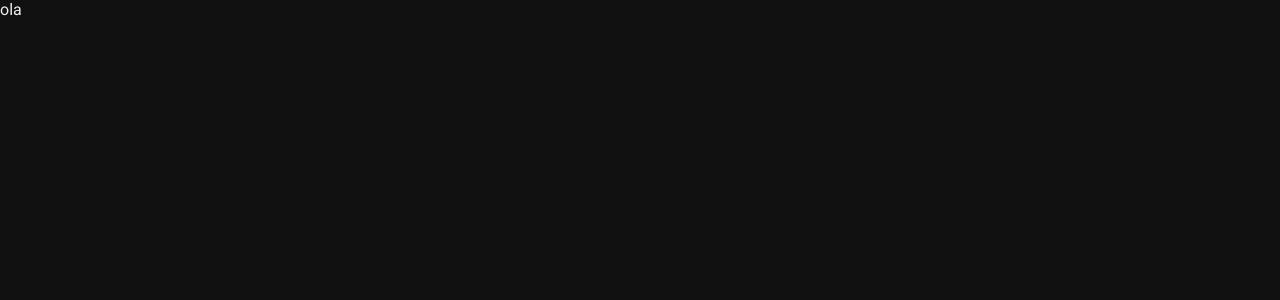
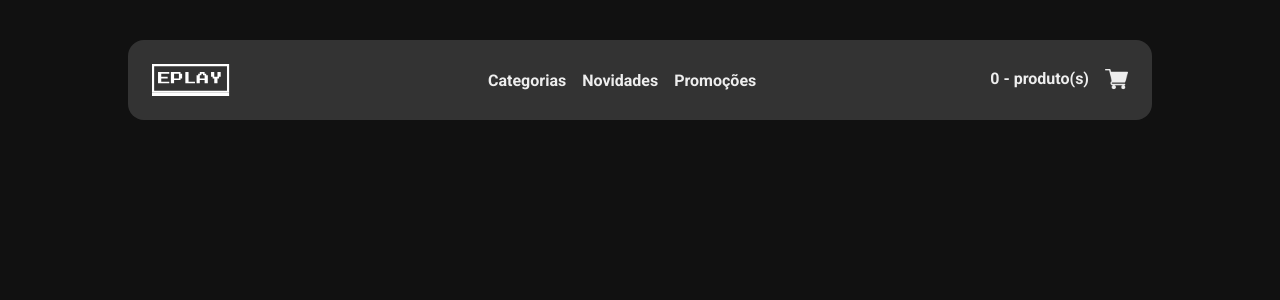
Before and after one commit to CleitonLahm/E-play, a React (Create React App) app: page / in a window 1280 px wide. Shown: the top 300 px of the page. Built offline with nearby package versions, Linux system fonts and the light colour scheme.

Commit message:
criando e estilizando o componente header

```diff
--- a/src/App.tsx
+++ b/src/App.tsx
@@ -1,10 +1,13 @@
-import { GlobalCss } from './styles'
+import Header from './components/Header'
+import { GlobalCss, Container } from './styles'
 
 function App() {
   return (
     <>
       <GlobalCss />
-      <div>ola</div>
+      <Container>
+        <Header />
+      </Container>
     </>
   )
 }
--- /dev/null
+++ b/src/components/Header/index.tsx
@@ -0,0 +1,28 @@
+import { HeaderBar, Links, LinkItem, LinkCart } from './styles'
+import logo from '../../assets/images/logo.svg'
+import carrinho from '../../assets/images/carrinho.svg'
+
+const Header = () => (
+  <HeaderBar>
+    <img src={logo} alt="EPLAY" />
+    <nav>
+      <Links>
+        <LinkItem>
+          <a href="#">Categorias</a>
+        </LinkItem>
+        <LinkItem>
+          <a href="#">Novidades</a>
+        </LinkItem>
+        <LinkItem>
+          <a href="#">Promoções</a>
+        </LinkItem>
+      </Links>
+    </nav>
+    <LinkCart href="#">
+      0 - produto(s)
+      <img src={carrinho} alt="Carrinho" />
+    </LinkCart>
+  </HeaderBar>
+)
+
+export default Header
--- /dev/null
+++ b/src/components/Header/styles.ts
@@ -0,0 +1,37 @@
+import styled from 'styled-components'
+import { cores } from '../../styles'
+
+export const HeaderBar = styled.header`
+  background-color: ${cores.cinza};
+  padding: 24px;
+  border-radius: 16px;
+  margin-bottom: 80px;
+  display: flex;
+  align-items: center;
+  justify-content: space-between;
+
+  a {
+    color: ${cores.branca};
+    font-weight: bold;
+  }
+
+  div {
+    display: flex;
+    align-items: center;
+  }
+`
+export const Links = styled.ul`
+  display: flex;
+  margin-left: 40px;
+`
+
+export const LinkItem = styled.li`
+  margin-right: 16px;
+`
+export const LinkCart = styled.a`
+  display: flex;
+
+  img {
+    margin-left: 16px;
+  }
+`
--- a/src/styles.ts
+++ b/src/styles.ts
@@ -1,6 +1,7 @@
 import { createGlobalStyle } from 'styled-components'
+import styled from 'styled-components'
 
-const cores = {
+export const cores = {
   branca: '#eee',
   preto: '#111',
   cinza: '#333',
@@ -13,10 +14,18 @@ export const GlobalCss = createGlobalStyle`
     padding: 0;
     box-sizing: border-box;
     font-family: Roboto, sans-serif;
+    list-style: none;
+    text-decoration: none;
   }
 
   body {
     background-color: ${cores.preto};
     color: ${cores.branca};
+    padding-top: 40px;
   }
 `
+export const Container = styled.div`
+  max-width: 1024px;
+  width: 100%;
+  margin: 0 auto;
+`
```
